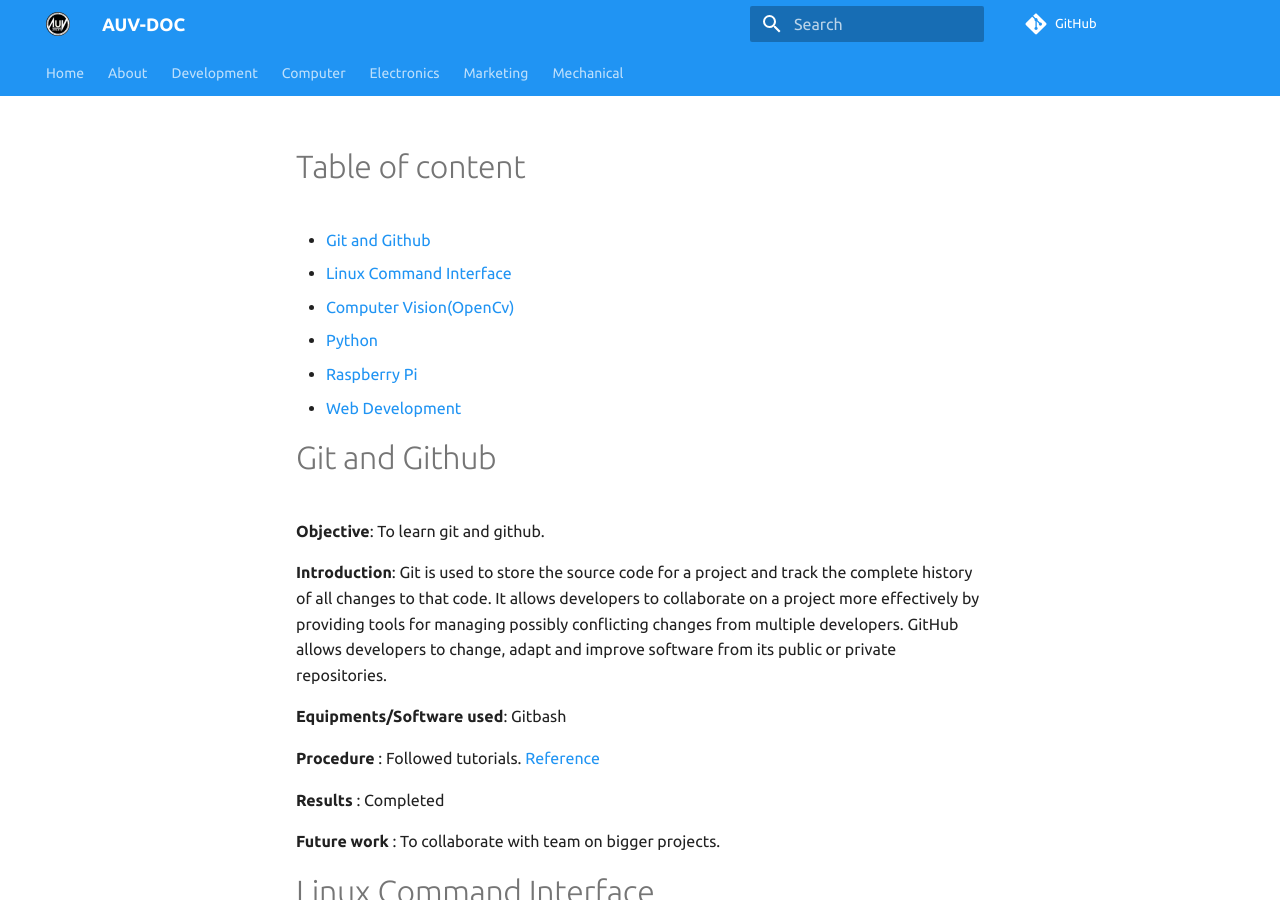
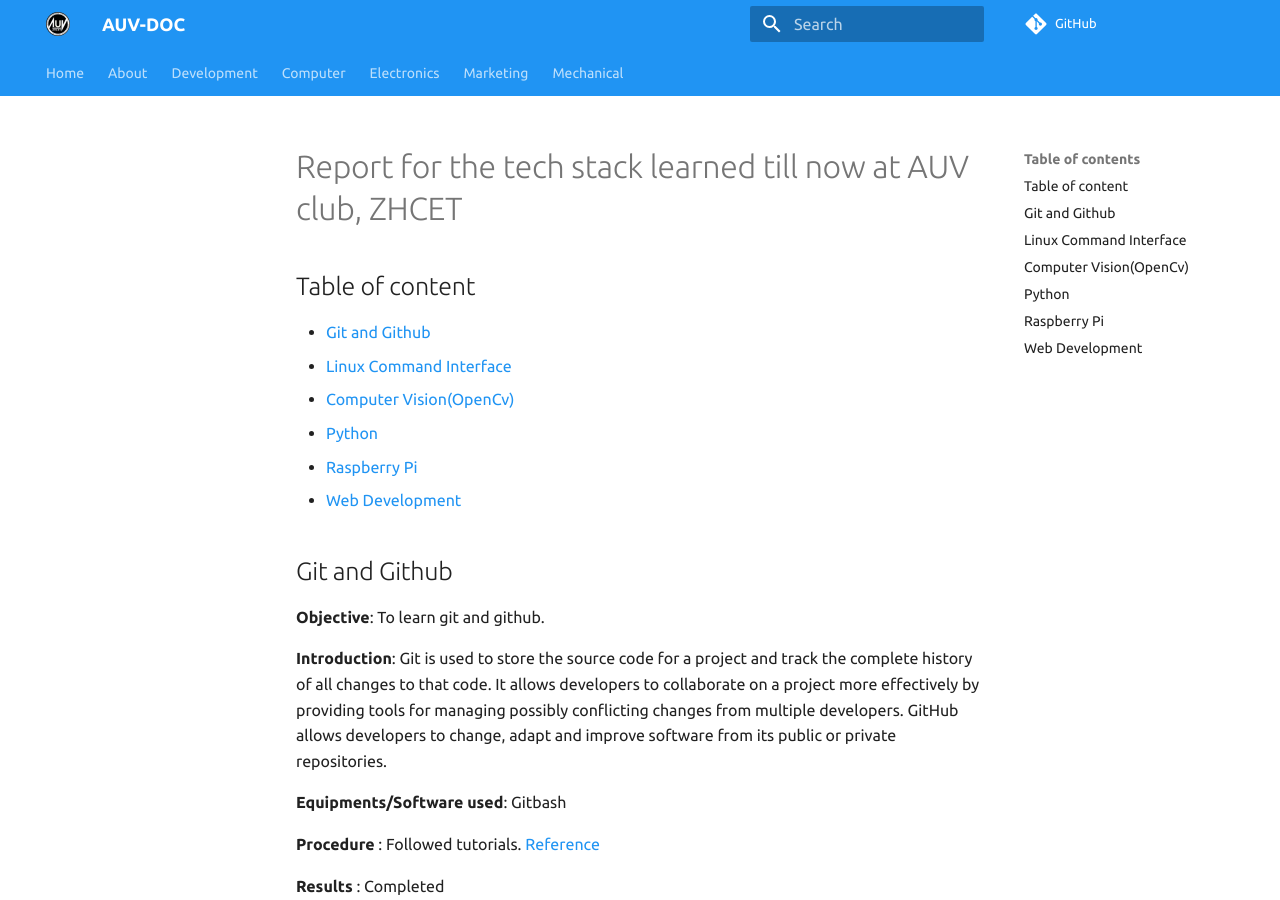
Before and after one commit to auvzhcet/Documentation, an MkDocs documentation site: the page built from docs/computer/student_Reports/yash_pranshi_saloni_2020.md, in a window 1280 px wide and 900 px high. Built offline with MkDocs 1.6.1 and Material for MkDocs 9.7.7, drawn with Linux system fonts in a browser that asks for light colours; comment, search, counter and statistics services are not loaded.

Commit message:
fix: Computer team student reports

```diff
--- a/docs/computer/student_Reports/yash_pranshi_saloni_2020.md
+++ b/docs/computer/student_Reports/yash_pranshi_saloni_2020.md
@@ -3,7 +3,8 @@ title: Report for the tech stack learned till now at AUV club, ZHCET
 author: Yash Agarwal, Pranshi jindal, Saloni Gupta
 email-id: yashagarwal1214@gmail.com, apranshi11@gmail.com, saloniguptasg12@gmail.com
 ---
-# Table of content
+
+## Table of content
 
 - [Git and Github](#Git-and-Github)
 - [Linux Command Interface](#Linux-Command-Interface)
@@ -12,7 +13,7 @@ email-id: yashagarwal1214@gmail.com, apranshi11@gmail.com, saloniguptasg12@gmail
 - [Raspberry Pi](#Raspberry-Pi)
 - [Web Development](#Web-Development)
 
-# Git and Github
+## Git and Github
 
 **Objective**: To learn git and github.
 
@@ -26,7 +27,7 @@ email-id: yashagarwal1214@gmail.com, apranshi11@gmail.com, saloniguptasg12@gmail
 
 **Future work** : To collaborate with team on bigger projects.
 
-# Linux Command Interface
+## Linux Command Interface
 
 **Objective**: To get comfortable with the Linux Command Line.
 
@@ -40,7 +41,7 @@ email-id: yashagarwal1214@gmail.com, apranshi11@gmail.com, saloniguptasg12@gmail
 
 **Future work**: To contribute in major open source projects.
 
-# Computer Vision(OpenCv)
+## Computer Vision(OpenCv)
 
 **Objective**: To learn object detection, Image processing, video processing.
 
@@ -54,7 +55,7 @@ email-id: yashagarwal1214@gmail.com, apranshi11@gmail.com, saloniguptasg12@gmail
 
 **Future work**: To use this technology in our ROV to detect objects.
 
-# Python
+## Python
 
 **Objective**: To explore the language and understand the code written using OpenCV.
 
@@ -68,7 +69,7 @@ email-id: yashagarwal1214@gmail.com, apranshi11@gmail.com, saloniguptasg12@gmail
 
 **Future work**: To write scripts using OpenCV-python for the ROV.
 
-# Raspberry Pi
+## Raspberry Pi
 
 **Objective**: To learn how to work with raspberry pi.
 
@@ -82,7 +83,7 @@ email-id: yashagarwal1214@gmail.com, apranshi11@gmail.com, saloniguptasg12@gmail
 
 **Future work**: To use in ROV project.
 
-# Web Development
+## Web Development
 
 **Objective**: To make interactive websites/webapps.
 
```
Also changed, not shown: docs/computer/student_Reports/students.md (+2 -0 lines).
